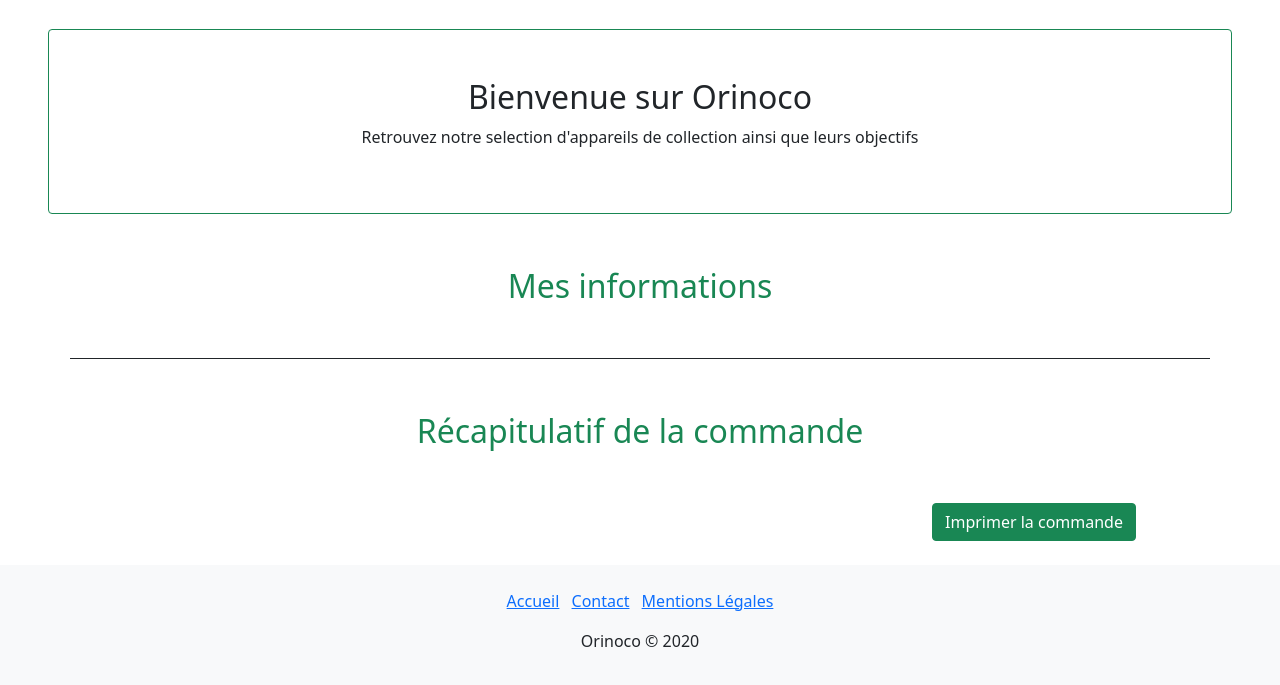
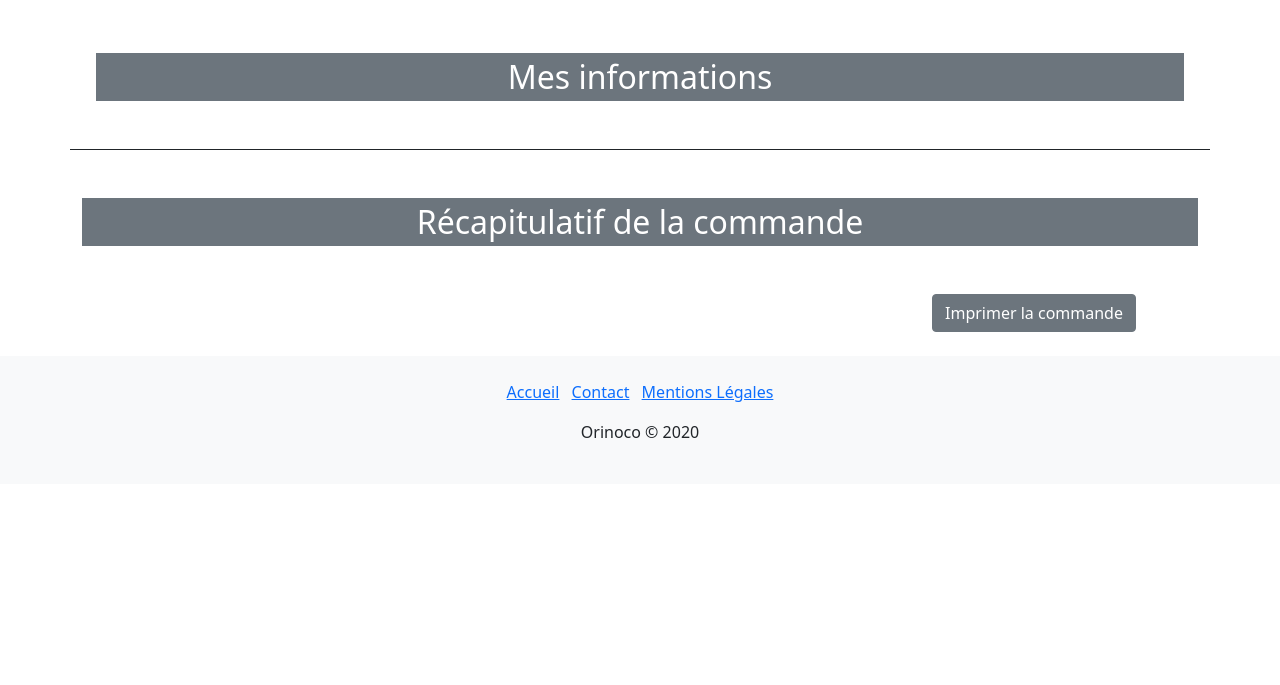
Before and after one commit to moutinhoalexandre/MoutinhoAlexandre_5_12012021, a website: page order.html in a window 1280 px wide. Shown: the part 91-776 px from the top of the page. Drawn offline with nearby package versions, Linux system fonts and the light colour scheme.

Commit message:
:lipstick: Graphic modification on the order page

```diff
--- a/order.html
+++ b/order.html
@@ -41,28 +41,18 @@
     </nav>
     <!-- header end -->
 
-    <!-- description -->
-    <main>
-        <div class="p-5 mx-5 mt-4 rounded border border-success">
-            <h1 class="text-center fs-2">Bienvenue sur Orinoco</h1>
-            <p class="text-center">Retrouvez notre selection d'appareils de collection ainsi que leurs objectifs</p>
-        </div>
-    </main>
-    <!-- end description -->
-
     <!-- contact details -->
     <section id="contact" class="mx-5 px-0 px-lg-5">
-        <p class="text-center fs-2 my-5 text-success">Mes informations</p>
-
+        <p class="text-center fs-2 my-5 bg-secondary text-white">Mes informations</p>
     </section>
     <!-- end contact details -->
 
     <!-- table -->
     <section id="section" class="container my-5 align-middle border-top border-dark">
-        <p class="text-center fs-2 my-5 text-success">Récapitulatif de la commande</p>
+        <p class="text-center fs-2 my-5 bg-secondary text-white">Récapitulatif de la commande</p>
     </section>
     <div class="px-5 mx-5 my-4 d-md-flex justify-content-md-end">
-        <button type="submit" class="btn btn-success mx-5 align-end" id="print">Imprimer la commande</button>
+        <button type="submit" class="btn btn-secondary mx-5 align-end" id="print">Imprimer la commande</button>
     </div>
 
     <!-- end table -->
```
